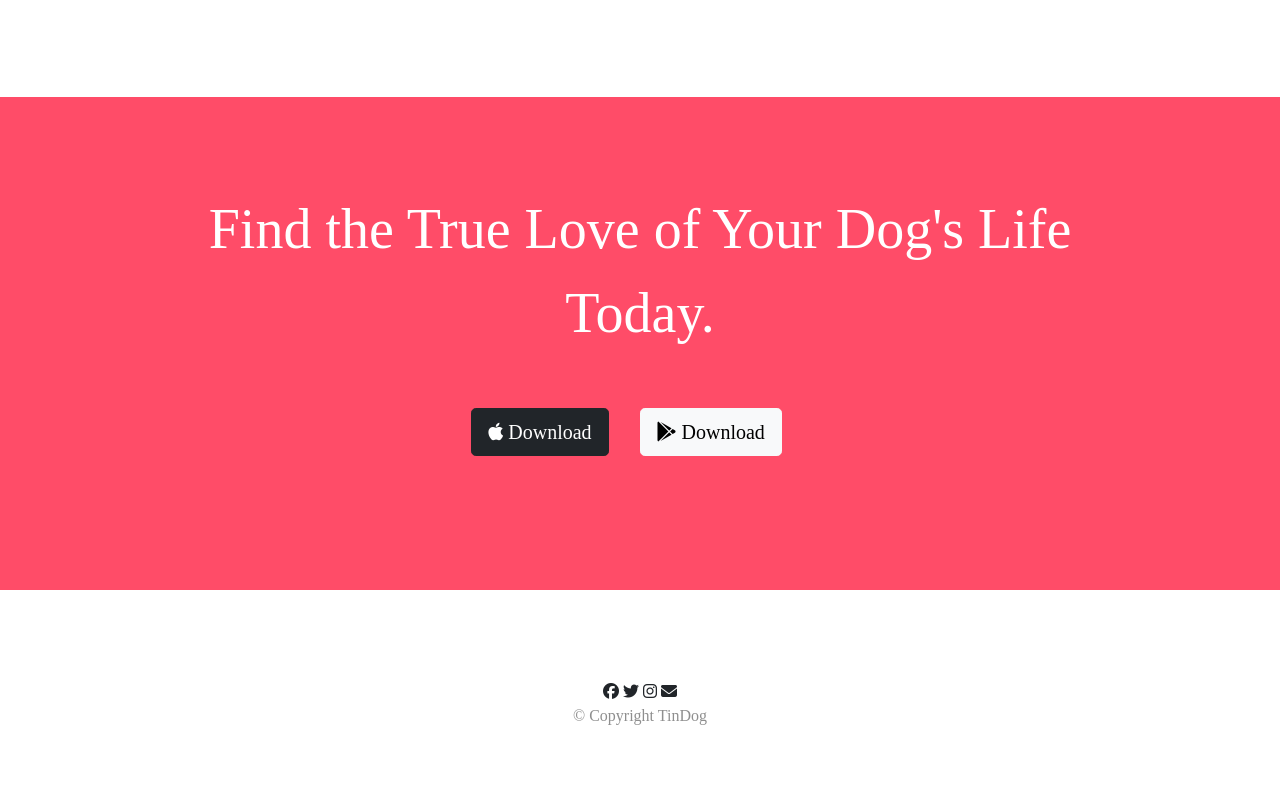
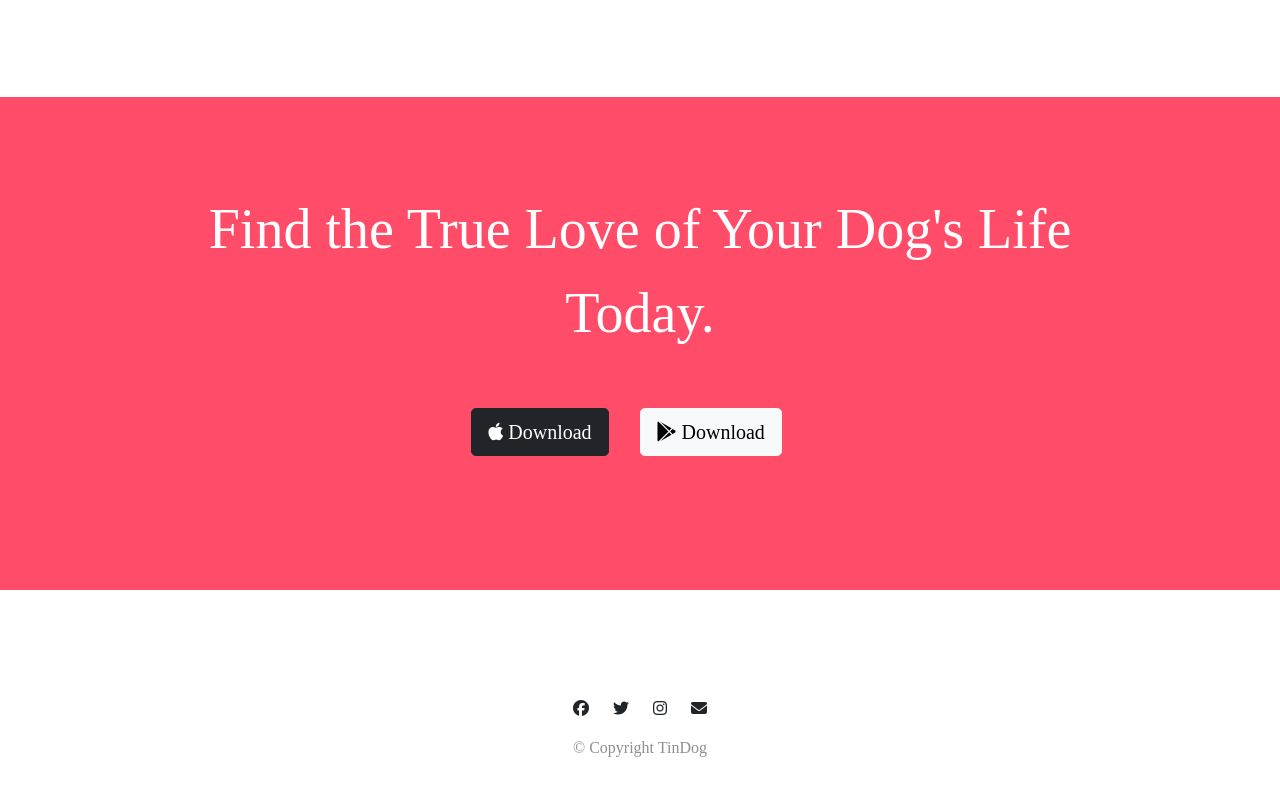
Before and after one commit to akashdhingra/Full-Stack-Web-Developer, a plain HTML site: page Bootstrap-installation/TinDog-Start-master/index.html in a window 1280 px wide. Shown: the part 2425-3220 px from the top of the page. Drawn offline with nearby package versions, Linux system fonts and the light colour scheme.

Commit message:
adjust the social-icons

```diff
--- a/Bootstrap-installation/TinDog-Start-master/css/styles.css
+++ b/Bootstrap-installation/TinDog-Start-master/css/styles.css
@@ -159,6 +159,11 @@ p{
   padding: 7% 15%;
   text-align: center;
 }
+
+.social-icon{
+  margin: 20px 10px;
+}
+
 @media (max-width: 1028px){
 
   #title{
```
